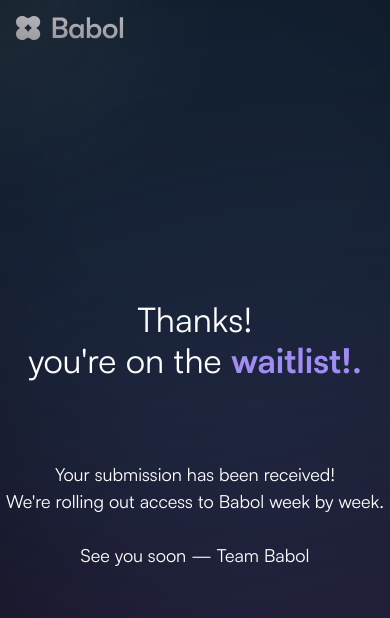
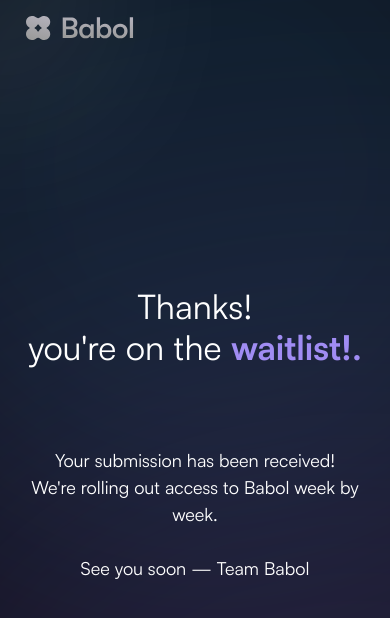
Before and after one commit to SalvatoreCampagnese/babol-landing, a Next.js app: page /thank-you in a window 390 px wide. Shown: the top 618 px of the page. Built offline with nearby package versions, Linux system fonts and the light colour scheme.

Commit message:
fix varie

```diff
--- a/app/thank-you/page.tsx
+++ b/app/thank-you/page.tsx
@@ -10,8 +10,7 @@
         <div className="circle"></div>
       </div>
       <main className="flex min-h-screen flex-col bg-[url('/bg-mobile.svg')] sm:bg-[url('/bg2.svg')] bg-cover bg-no-repeat h-[100vh] justify-center
-        sm:px-[0px]
-        md:px-[10px]
+        px-[10px]
         md:overflow-hidden">
         <div className="flex flex-row w-full p-[16px] md:px-[42px] md:mt-4 absolute top-0">
           <Image
```
